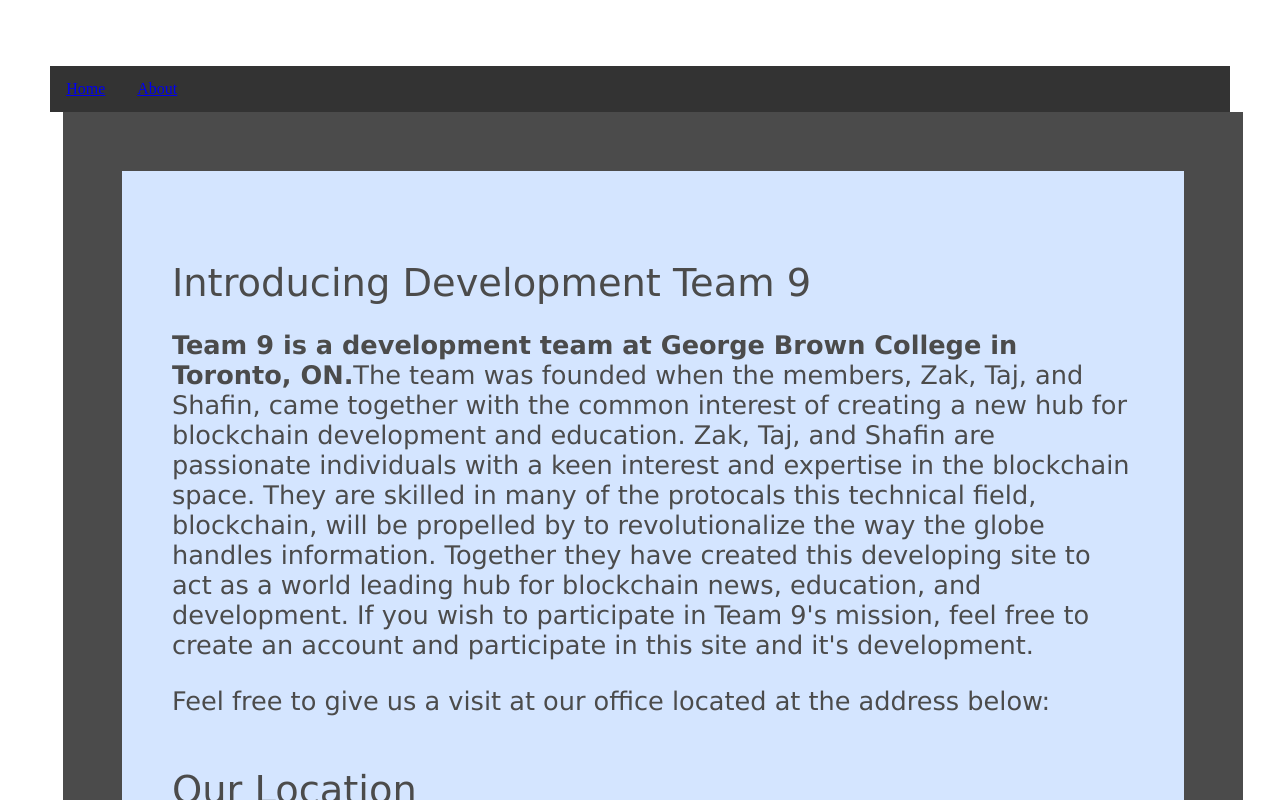
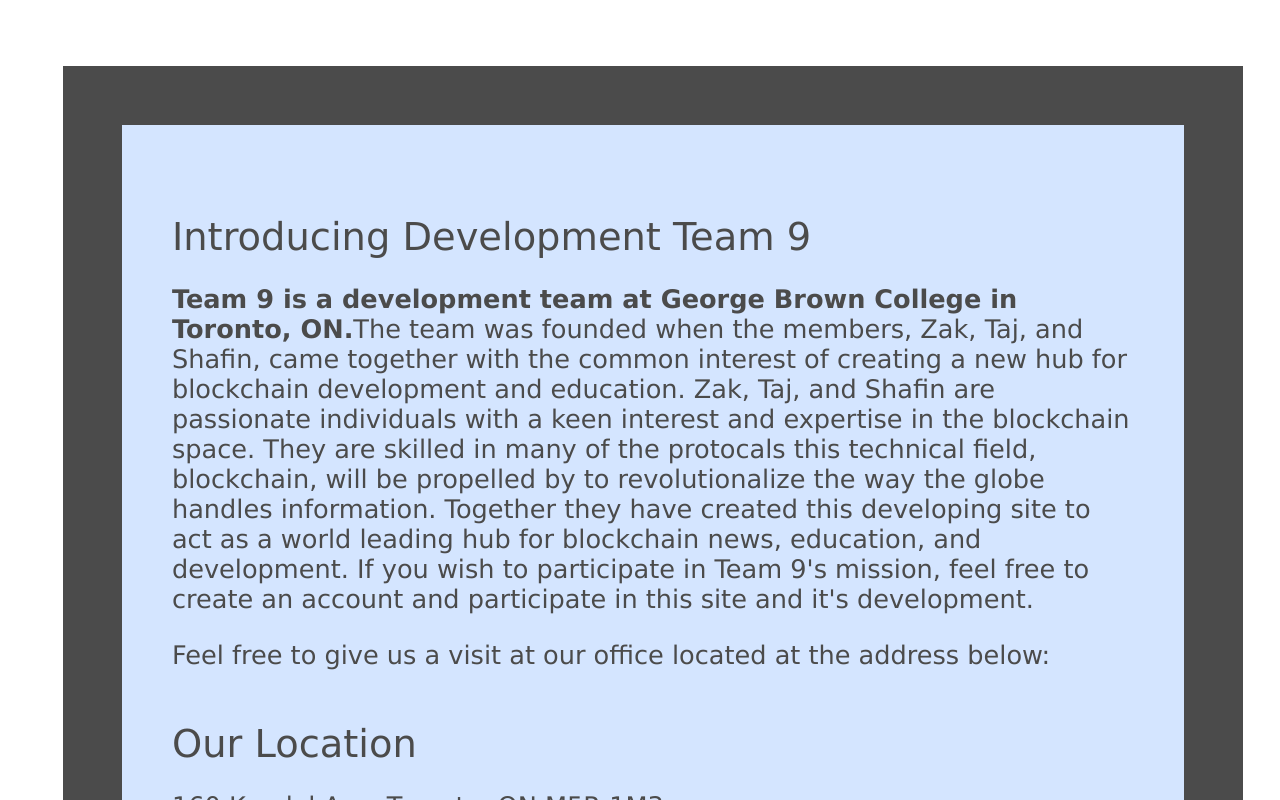
Before and after one commit to DeadPreZ-101/Lab_5_SDM, a React (Create React App) app: page / in a window 1280 px wide. Shown: the top 800 px of the page. Built offline with nearby package versions, Linux system fonts and the light colour scheme.

Commit message:
final form of homepage

```diff
--- a/src/App.js
+++ b/src/App.js
@@ -5,13 +5,6 @@
   return (
     <body>
       <div className="App">
-         <ul id="menu">
-              <li>
-                <nav><a href="page1.js">Home</a></nav>
-                <nav><a href="about.html">About</a></nav>
-              </li>
-          </ul>
-
           <aside class="languages">
               <div id="homepagetext">
                   <div>
@@ -44,4 +37,5 @@
   );
 }
 
+
 export default App;
```
Also changed, not shown: src/App.css (+0 -100 lines), 1 other file (tests, documents, lock files or other folders).
